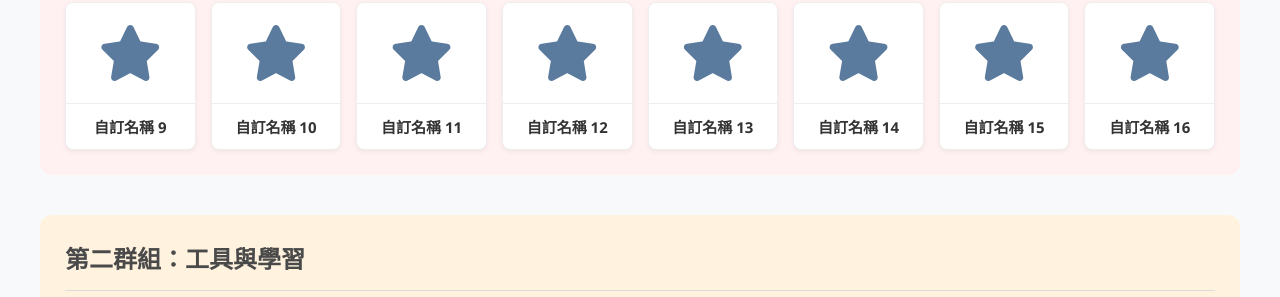
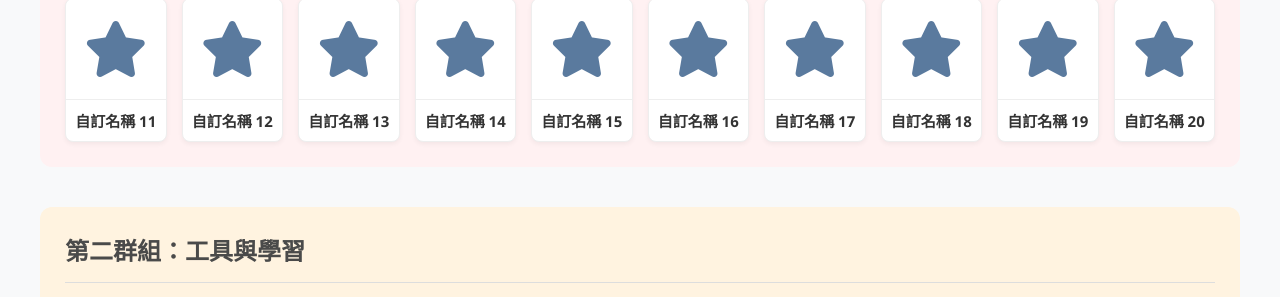
Before and after one commit to ysklushi/karoboard, a plain HTML site: page index.html in a window 1280 px wide. Shown: the part 421-718 px from the top of the page. Drawn offline with Linux system fonts and the light colour scheme.

Commit message:
Add files via upload

```diff
--- a/links.js
+++ b/links.js
@@ -15,7 +15,19 @@ const linkData = [
             { name: "雲端硬碟", url: "https://drive.google.com", icon: "fa-brands fa-google-drive" },
             { name: "翻譯", url: "https://translate.google.com", icon: "fa-solid fa-language" },
             { name: "地圖", url: "https://maps.google.com", icon: "fa-solid fa-map-location-dot" },
-            { name: "自訂名稱 9", url: "#", icon: "fa-solid fa-star" }, { name: "自訂名稱 10", url: "#", icon: "fa-solid fa-star" }, { name: "自訂名稱 11", url: "#", icon: "fa-solid fa-star" }, { name: "自訂名稱 12", url: "#", icon: "fa-solid fa-star" }, { name: "自訂名稱 13", url: "#", icon: "fa-solid fa-star" }, { name: "自訂名稱 14", url: "#", icon: "fa-solid fa-star" }, { name: "自訂名稱 15", url: "#", icon: "fa-solid fa-star" }, { name: "自訂名稱 16", url: "#", icon: "fa-solid fa-star" },
+            { name: "自訂名稱 9", url: "#", icon: "fa-solid fa-star" },
+            { name: "自訂名稱 10", url: "#", icon: "fa-solid fa-star" },
+            // 第二列
+            { name: "自訂名稱 11", url: "#", icon: "fa-solid fa-star" },
+            { name: "自訂名稱 12", url: "#", icon: "fa-solid fa-star" },
+            { name: "自訂名稱 13", url: "#", icon: "fa-solid fa-star" },
+            { name: "自訂名稱 14", url: "#", icon: "fa-solid fa-star" },
+            { name: "自訂名稱 15", url: "#", icon: "fa-solid fa-star" },
+            { name: "自訂名稱 16", url: "#", icon: "fa-solid fa-star" },
+            { name: "自訂名稱 17", url: "#", icon: "fa-solid fa-star" },
+            { name: "自訂名稱 18", url: "#", icon: "fa-solid fa-star" },
+            { name: "自訂名稱 19", url: "#", icon: "fa-solid fa-star" },
+            { name: "自訂名稱 20", url: "#", icon: "fa-solid fa-star" },
         ]
     },
     {
@@ -29,55 +41,63 @@ const linkData = [
             { name: "Stack Overflow", url: "https://stackoverflow.com/", icon: "fa-brands fa-stack-overflow" },
             { name: "Trello", url: "https://trello.com/", icon: "fa-brands fa-trello" },
             { name: "Notion", url: "https://www.notion.so/", icon: "fa-solid fa-file-signature" },
-            { name: "自訂名稱 9", url: "#", icon: "fa-solid fa-link" }, { name: "自訂名稱 10", url: "#", icon: "fa-solid fa-link" }, { name: "自訂名稱 11", url: "#", icon: "fa-solid fa-link" }, { name: "自訂名稱 12", url: "#", icon: "fa-solid fa-link" }, { name: "自訂名稱 13", url: "#", icon: "fa-solid fa-link" }, { name: "自訂名稱 14", url: "#", icon: "fa-solid fa-link" }, { name: "自訂名稱 15", url: "#", icon: "fa-solid fa-link" }, { name: "自訂名稱 16", url: "#", icon: "fa-solid fa-link" },
+            { name: "自訂名稱 9", url: "#", icon: "fa-solid fa-link" },
+            { name: "自訂名稱 10", url: "#", icon: "fa-solid fa-link" },
+            // 第二列
+            { name: "自訂名稱 11", url: "#", icon: "fa-solid fa-link" },
+            { name: "自訂名稱 12", url: "#", icon: "fa-solid fa-link" },
+            { name: "自訂名稱 13", url: "#", icon: "fa-solid fa-link" },
+            { name: "自訂名稱 14", url: "#", "icon": "fa-solid fa-link" },
+            { name: "自訂名稱 15", url: "#", icon: "fa-solid fa-link" },
+            { name: "自訂名稱 16", url: "#", icon: "fa-solid fa-link" },
+            { name: "自訂名稱 17", url: "#", icon: "fa-solid fa-link" },
+            { name: "自訂名稱 18", url: "#", icon: "fa-solid fa-link" },
+            { name: "自訂名稱 19", url: "#", icon: "fa-solid fa-link" },
+            { name: "自訂名稱 20", url: "#", icon: "fa-solid fa-link" },
         ]
     },
     {
         groupName: "第三群組：影音娛樂",
         links: [
-            { name: "自訂名稱 1", url: "#", icon: "fa-solid fa-film" }, { name: "自訂名稱 2", url: "#", icon: "fa-solid fa-music" }, { name: "自訂名稱 3", url: "#", icon: "fa-solid fa-gamepad" }, { name: "自訂名稱 4", url: "#", icon: "fa-solid fa-podcast" }, { name: "自訂名稱 5", url: "#", icon: "fa-solid fa-tv" }, { name: "自訂名稱 6", url: "#", icon: "fa-solid fa-headphones" }, { name: "自訂名稱 7", url: "#", icon: "fa-solid fa-ticket" }, { name: "自訂名稱 8", url: "#", icon: "fa-solid fa-video" },
-            { name: "自訂名稱 9", url: "#", icon: "fa-solid fa-clapperboard" }, { name: "自訂名稱 10", url: "#", icon: "fa-solid fa-microphone" }, { name: "自訂名稱 11", url: "#", icon: "fa-solid fa-guitar" }, { name: "自訂名稱 12", url: "#", icon: "fa-solid fa-record-vinyl" }, { name: "自訂名稱 13", url: "#", icon: "fa-solid fa-compact-disc" }, { name: "自訂名稱 14", url: "#", icon: "fa-solid fa-book" }, { name: "自訂名稱 15", url: "#", icon: "fa-solid fa-book-open" }, { name: "自訂名稱 16", url: "#", icon: "fa-solid fa-play" },
+            { name: "自訂名稱 1", url: "#", icon: "fa-solid fa-film" }, { name: "自訂名稱 2", url: "#", icon: "fa-solid fa-music" }, { name: "自訂名稱 3", url: "#", icon: "fa-solid fa-gamepad" }, { name: "自訂名稱 4", url: "#", icon: "fa-solid fa-podcast" }, { name: "自訂名稱 5", url: "#", icon: "fa-solid fa-tv" }, { name: "自訂名稱 6", url: "#", icon: "fa-solid fa-headphones" }, { name: "自訂名稱 7", url: "#", icon: "fa-solid fa-ticket" }, { name: "自訂名稱 8", url: "#", icon: "fa-solid fa-video" }, { name: "自訂名稱 9", url: "#", icon: "fa-solid fa-clapperboard" }, { name: "自訂名稱 10", url: "#", icon: "fa-solid fa-microphone" },
+            { name: "自訂名稱 11", url: "#", icon: "fa-solid fa-guitar" }, { name: "自訂名稱 12", url: "#", icon: "fa-solid fa-record-vinyl" }, { name: "自訂名稱 13", url: "#", icon: "fa-solid fa-compact-disc" }, { name: "自訂名稱 14", url: "#", icon: "fa-solid fa-book" }, { name: "自訂名稱 15", url: "#", icon: "fa-solid fa-book-open" }, { name: "自訂名稱 16", url: "#", icon: "fa-solid fa-play" }, { name: "自訂名稱 17", url: "#", icon: "fa-solid fa-pause" }, { name: "自訂名稱 18", url: "#", icon: "fa-solid fa-stop" }, { name: "自訂名稱 19", url: "#", icon: "fa-solid fa-forward" }, { name: "自訂名稱 20", url: "#", icon: "fa-solid fa-backward" },
         ]
     },
     {
         groupName: "第四群組：購物與生活",
         links: [
-            { name: "自訂名稱 1", url: "#", icon: "fa-solid fa-cart-shopping" }, { name: "自訂名稱 2", url: "#", icon: "fa-solid fa-tag" }, { name: "自訂名稱 3", url: "#", icon: "fa-solid fa-store" }, { name: "自訂名稱 4", url: "#", icon: "fa-solid fa-credit-card" }, { name: "自訂名稱 5", url: "#", icon: "fa-solid fa-receipt" }, { name: "自訂名稱 6", url: "#", icon: "fa-solid fa-utensils" }, { name: "自訂名稱 7", url: "#", icon: "fa-solid fa-plane" }, { name: "自訂名稱 8", url: "#", icon: "fa-solid fa-bed" },
-            { name: "自訂名稱 9", url: "#", icon: "fa-solid fa-pills" }, { name: "自訂名稱 10", url: "#", icon: "fa-solid fa-house" }, { name: "自訂名稱 11", url: "#", icon: "fa-solid fa-car" }, { name: "自訂名稱 12", url: "#", icon: "fa-solid fa-gas-pump" }, { name: "自訂名稱 13", url: "#", icon: "fa-solid fa-briefcase" }, { name: "自訂名稱 14", url: "#", icon: "fa-solid fa-gift" }, { name: "自訂名稱 15", url: "#", icon: "fa-solid fa-heart" }, { name: "自訂名稱 16", url: "#", icon: "fa-solid fa-mug-hot" },
+            { name: "自訂名稱 1", url: "#", icon: "fa-solid fa-cart-shopping" }, { name: "自訂名稱 2", url: "#", icon: "fa-solid fa-tag" }, { name: "自訂名稱 3", url: "#", icon: "fa-solid fa-store" }, { name: "自訂名稱 4", url: "#", icon: "fa-solid fa-credit-card" }, { name: "自訂名稱 5", url: "#", icon: "fa-solid fa-receipt" }, { name: "自訂名稱 6", url: "#", icon: "fa-solid fa-utensils" }, { name: "自訂名稱 7", url: "#", icon: "fa-solid fa-plane" }, { name: "自訂名稱 8", url: "#", icon: "fa-solid fa-bed" }, { name: "自訂名稱 9", url: "#", icon: "fa-solid fa-pills" }, { name: "自訂名稱 10", url: "#", icon: "fa-solid fa-house" },
+            { name: "自訂名稱 11", url: "#", icon: "fa-solid fa-car" }, { name: "自訂名稱 12", url: "#", icon: "fa-solid fa-gas-pump" }, { name: "自訂名稱 13", url: "#", icon: "fa-solid fa-briefcase" }, { name: "自訂名稱 14", url: "#", icon: "fa-solid fa-gift" }, { name: "自訂名稱 15", url: "#", icon: "fa-solid fa-heart" }, { name: "自訂名稱 16", url: "#", icon: "fa-solid fa-mug-hot" }, { name: "自訂名稱 17", url: "#", icon: "fa-solid fa-martini-glass-citrus" }, { name: "自訂名稱 18", url: "#", icon: "fa-solid fa-bag-shopping" }, { name: "自訂名稱 19", url: "#", icon: "fa-solid fa-shop" }, { name: "自訂名稱 20", url: "#", icon: "fa-solid fa-money-bill" },
         ]
     },
     {
         groupName: "第五群組：新聞與資訊",
         links: [
-            { name: "自訂名稱 1", url: "#", icon: "fa-solid fa-newspaper" }, { name: "自訂名稱 2", url: "#", icon: "fa-solid fa-globe" }, { name: "自訂名稱 3", url: "#", icon: "fa-solid fa-cloud-sun" }, { name: "自訂名稱 4", url: "#", icon: "fa-solid fa-chart-line" }, { name: "自訂名稱 5", url: "#", icon: "fa-solid fa-magnifying-glass-chart" }, { name: "自訂名稱 6", url: "#", icon: "fa-solid fa-bullhorn" }, { name: "自訂名稱 7", url: "#", icon: "fa-solid fa-rss" }, { name: "自訂名稱 8", url: "#", icon: "fa-regular fa-comments" },
-            { name: "自訂名稱 9", url: "#", icon: "fa-solid fa-at" }, { name: "自訂名稱 10", url: "#", icon: "fa-solid fa-hashtag" }, { name: "自訂名稱 11", url: "#", icon: "fa-solid fa-fire" }, { name: "自訂名稱 12", url: "#", icon: "fa-solid fa-calendar-days" }, { name: "自訂名稱 13", url: "#", icon: "fa-solid fa-clock" }, { name: "自訂名稱 14", url: "#", icon: "fa-solid fa-lightbulb" }, { name: "自訂名稱 15", url: "#", icon: "fa-solid fa-circle-info" }, { name: "自訂名稱 16", url: "#", icon: "fa-solid fa-question" },
+            { name: "自訂名稱 1", url: "#", icon: "fa-solid fa-newspaper" }, { name: "自訂名稱 2", url: "#", icon: "fa-solid fa-globe" }, { name: "自訂名稱 3", url: "#", icon: "fa-solid fa-cloud-sun" }, { name: "自訂名稱 4", url: "#", icon: "fa-solid fa-chart-line" }, { name: "自訂名稱 5", url: "#", icon: "fa-solid fa-magnifying-glass-chart" }, { name: "自訂名稱 6", url: "#", icon: "fa-solid fa-bullhorn" }, { name: "自訂名稱 7", url: "#", icon: "fa-solid fa-rss" }, { name: "自訂名稱 8", url: "#", icon: "fa-regular fa-comments" }, { name: "自訂名稱 9", url: "#", icon: "fa-solid fa-at" }, { name: "自訂名稱 10", url: "#", icon: "fa-solid fa-hashtag" },
+            { name: "自訂名稱 11", url: "#", icon: "fa-solid fa-fire" }, { name: "自訂名稱 12", url: "#", icon: "fa-solid fa-calendar-days" }, { name: "自訂名稱 13", url: "#", icon: "fa-solid fa-clock" }, { name: "自訂名稱 14", url: "#", icon: "fa-solid fa-lightbulb" }, { name: "自訂名稱 15", url: "#", icon: "fa-solid fa-circle-info" }, { name: "自訂名稱 16", url: "#", icon: "fa-solid fa-question" }, { name: "自訂名稱 17", url: "#", icon: "fa-solid fa-timeline" }, { name: "自訂名稱 18", url: "#", icon: "fa-solid fa-signal" }, { name: "自訂名稱 19", url: "#", icon: "fa-solid fa-square-poll-vertical" }, { name: "自訂名稱 20", url: "#", icon: "fa-solid fa-location-arrow" },
         ]
     },
     {
         groupName: "第六群組：社群與交流",
         links: [
-            { name: "自訂名稱 1", url: "#", icon: "fa-brands fa-twitter" }, { name: "自訂名稱 2", url: "#", icon: "fa-brands fa-instagram" }, { name: "自訂名稱 3", url: "#", icon: "fa-brands fa-linkedin" }, { name: "自訂名稱 4", url: "#", icon: "fa-brands fa-discord" }, { name: "自訂名稱 5", url: "#", icon: "fa-brands fa-telegram" }, { name: "自訂名稱 6", url: "#", icon: "fa-brands fa-reddit" }, { name: "自訂名稱 7", url: "#", icon: "fa-brands fa-tiktok" }, { name: "自訂名稱 8", url: "#", icon: "fa-solid fa-users" },
-            { name: "自訂名稱 9", url: "#", icon: "fa-solid fa-user-group" }, { name: "自訂名稱 10", url: "#", icon: "fa-solid fa-user-plus" }, { name: "自訂名稱 11", url: "#", icon: "fa-solid fa-comment" }, { name: "自訂名稱 12", url: "#", icon: "fa-solid fa-share" }, { name: "自訂名稱 13", url: "#", icon: "fa-solid fa-thumbs-up" }, { name: "自訂名稱 14", url: "#", icon: "fa-solid fa-bell" }, { name: "自訂名稱 15", url: "#", icon: "fa-solid fa-message" }, { name: "自訂名稱 16", url: "#", icon: "fa-solid fa-camera" },
+            { name: "自訂名稱 1", url: "#", icon: "fa-brands fa-twitter" }, { name: "自訂名稱 2", url: "#", icon: "fa-brands fa-instagram" }, { name: "自訂名稱 3", url: "#", icon: "fa-brands fa-linkedin" }, { name: "自訂名稱 4", url: "#", icon: "fa-brands fa-discord" }, { name: "自訂名稱 5", url: "#", icon: "fa-brands fa-telegram" }, { name: "自訂名稱 6", url: "#", icon: "fa-brands fa-reddit" }, { name: "自訂名稱 7", url: "#", icon: "fa-brands fa-tiktok" }, { name: "自訂名稱 8", url: "#", icon: "fa-solid fa-users" }, { name: "自訂名稱 9", url: "#", icon: "fa-solid fa-user-group" }, { name: "自訂名稱 10", url: "#", icon: "fa-solid fa-user-plus" },
+            { name: "自訂名稱 11", url: "#", icon: "fa-solid fa-comment" }, { name: "自訂名稱 12", url: "#", icon: "fa-solid fa-share" }, { name: "自訂名稱 13", url: "#", icon: "fa-solid fa-thumbs-up" }, { name: "自訂名稱 14", url: "#", icon: "fa-solid fa-bell" }, { name: "自訂名稱 15", url: "#", icon: "fa-solid fa-message" }, { name: "自訂名稱 16", url: "#", icon: "fa-solid fa-camera" }, { name: "自訂名稱 17", url: "#", icon: "fa-solid fa-video-camera" }, { name: "自訂名稱 18", url: "#", icon: "fa-solid fa-image" }, { name: "自訂名稱 19", url: "#", icon: "fa-solid fa-face-smile" }, { name: "自訂名稱 20", url: "#", icon: "fa-solid fa-paper-plane" },
         ]
     },
     {
         groupName: "第七群組：其它",
         links: [
-            { name: "自訂名稱 1", url: "#", icon: "fa-solid fa-folder-open" }, { name: "自訂名稱 2", url: "#", icon: "fa-solid fa-box-archive" }, { name: "自訂名稱 3", url: "#", icon: "fa-solid fa-download" }, { name: "自訂名稱 4", url: "#", icon: "fa-solid fa-upload" }, { name: "自訂名稱 5", url: "#", icon: "fa-solid fa-floppy-disk" }, { name: "自訂名稱 6", url: "#", icon: "fa-solid fa-print" }, { name: "自訂名稱 7", url: "#", icon: "fa-solid fa-file" }, { name: "自訂名稱 8", url: "#", icon: "fa-solid fa-image" },
-            { name: "自訂名稱 9", url: "#", icon: "fa-solid fa-trash" }, { name: "自訂名稱 10", url: "#", icon: "fa-solid fa-gear" }, { name: "自訂名稱 11", url: "#", icon: "fa-solid fa-sliders" }, { name: "自訂名稱 12", url: "#", icon: "fa-solid fa-wrench" }, { name: "自訂名稱 13", url: "#", icon: "fa-solid fa-key" }, { name: "自訂名稱 14", url: "#", icon: "fa-solid fa-lock" }, { name: "自訂名稱 15", url: "#", icon: "fa-solid fa-lock-open" }, { name: "自訂名稱 16", url: "#", icon: "fa-solid fa-plus" },
+            { name: "自訂名稱 1", url: "#", icon: "fa-solid fa-folder-open" }, { name: "自訂名稱 2", url: "#", icon: "fa-solid fa-box-archive" }, { name: "自訂名稱 3", url: "#", icon: "fa-solid fa-download" }, { name: "自訂名稱 4", url: "#", icon: "fa-solid fa-upload" }, { name: "自訂名稱 5", url: "#", icon: "fa-solid fa-floppy-disk" }, { name: "自訂名稱 6", url: "#", icon: "fa-solid fa-print" }, { name: "自訂名稱 7", url: "#", icon: "fa-solid fa-file" }, { name: "自訂名稱 8", url: "#", icon: "fa-solid fa-image" }, { name: "自訂名稱 9", url: "#", icon: "fa-solid fa-trash" }, { name: "自訂名稱 10", url: "#", icon: "fa-solid fa-gear" },
+            { name: "自訂名稱 11", url: "#", icon: "fa-solid fa-sliders" }, { name: "自訂名稱 12", url: "#", icon: "fa-solid fa-wrench" }, { name: "自訂名稱 13", url: "#", icon: "fa-solid fa-key" }, { name: "自訂名稱 14", url: "#", icon: "fa-solid fa-lock" }, { name: "自訂名稱 15", url: "#", icon: "fa-solid fa-lock-open" }, { name: "自訂名稱 16", url: "#", icon: "fa-solid fa-plus" }, { name: "自訂名稱 17", url: "#", icon: "fa-solid fa-minus" }, { name: "自訂名稱 18", url: "#", icon: "fa-solid fa-check" }, { name: "自訂名稱 19", url: "#", icon: "fa-solid fa-xmark" }, { name: "自訂名稱 20", url: "#", icon: "fa-solid fa-ellipsis" },
         ]
     }
 ];
 
 
 // --- 以下是自動化腳本，您通常不需要修改它 ---
-// 我們將所有操作都放在 DOMContentLoaded 事件中，確保頁面完全載入後才執行腳本
 document.addEventListener('DOMContentLoaded', function() {
-
-    // 1. 處理搜尋框功能
     const searchForm = document.getElementById('google-search-form');
     const searchInput = document.getElementById('search-input');
-
     searchForm.addEventListener('submit', function(event) {
         event.preventDefault();
         const query = searchInput.value.trim();
@@ -86,10 +106,8 @@ document.addEventListener('DOMContentLoaded', function() {
         window.open(googleSearchURL, '_blank');
     });
 
-    // 2. 處理連結卡片生成
     const container = document.getElementById('link-container');
     let finalHTML = '';
-
     linkData.forEach(group => {
         let groupHTML = `<section class="link-group"><h2>${group.groupName}</h2><div class="grid-container">`;
         group.links.forEach(link => {
@@ -98,6 +116,5 @@ document.addEventListener('DOMContentLoaded', function() {
         groupHTML += `</div></section>`;
         finalHTML += groupHTML;
     });
-
     container.innerHTML = finalHTML;
 });
--- a/style.css
+++ b/style.css
@@ -49,34 +49,82 @@ body {
     font-weight: 600;
 }
 
+
+/* ======================================================= */
+/* ===           這裡是響應式設計的主要修改區域          === */
+/* ======================================================= */
+
+/* 預設樣式 (手機優先)：每列 4 個 */
 .grid-container {
     display: grid;
-    grid-template-columns: repeat(8, 1fr);
-    gap: 15px;
+    grid-template-columns: repeat(4, 1fr);
+    gap: 12px;
 }
+
+.icon-container {
+    height: 80px; /* 手機上高度可以小一點 */
+    display: flex; align-items: center; justify-content: center;
+    background-color: rgba(255, 255, 255, 0.6);
+    border-bottom: 1px solid #eee;
+}
+
+.icon-container i {
+    font-size: 40px; /* 手機上圖示小一點 */
+    color: #5a7a9e;
+    transition: transform 0.2s ease;
+}
+
+.link-card .title {
+    font-size: 12px; /* 手機上字體小一點 */
+    padding: 10px 5px;
+    margin: 0;
+    font-weight: 600;
+    white-space: nowrap; overflow: hidden; text-overflow: ellipsis;
+}
+
+/* 當螢幕寬度大於等於 768px (平板) */
+@media (min-width: 768px) {
+    .grid-container {
+        /* 改為 8 欄 */
+        grid-template-columns: repeat(8, 1fr);
+        gap: 15px;
+    }
+    .icon-container {
+        height: 90px;
+    }
+    .icon-container i {
+        font-size: 48px;
+    }
+    .link-card .title {
+        font-size: 14px;
+    }
+}
+
+/* 當螢幕寬度大於等於 1024px (電腦) */
+@media (min-width: 1024px) {
+    .grid-container {
+        /* 改為 10 欄 */
+        grid-template-columns: repeat(10, 1fr);
+    }
+    .icon-container {
+        height: 100px;
+    }
+    .icon-container i {
+        font-size: 56px;
+    }
+    .link-card .title {
+        font-size: 15px;
+    }
+}
+
+/* ======================================================= */
+/* ===                  (修改區域結束)                   === */
+/* ======================================================= */
+
 
 .link-card {
     display: block; text-decoration: none; color: inherit; background-color: #fff; border: 1px solid #eee; border-radius: 8px; overflow: hidden; box-shadow: 0 2px 5px rgba(0,0,0,0.05); transition: all 0.2s ease-in-out; text-align: center;
 }
 .link-card:hover { transform: translateY(-5px); box-shadow: 0 8px 15px rgba(0,0,0,0.1); border-color: #a8c7fa; }
 
-.icon-container {
-    height: 100px;
-    display: flex; align-items: center; justify-content: center;
-    background-color: rgba(255, 255, 255, 0.6);
-    border-bottom: 1px solid #eee;
-}
-.icon-container i {
-    font-size: 56px;
-    color: #5a7a9e;
-    transition: transform 0.2s ease;
-}
 .link-card:hover .icon-container i { transform: scale(1.1); }
-
-.link-card .title {
-    font-size: 15px;
-    padding: 12px 5px;
-    margin: 0;
-    font-weight: 600;
-    white-space: nowrap; overflow: hidden; text-overflow: ellipsis;
-}
```
